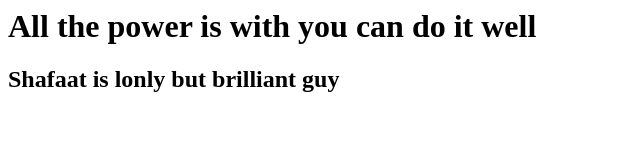
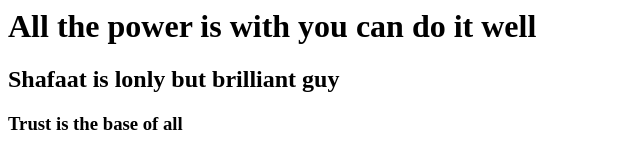
Before and after one commit to techtalkit/firstgitrepoaws, a plain HTML site: page index.html in a window 1280 px wide. Shown: the whole page, without its empty margins (0-640 px from the left). Drawn offline with Linux system fonts and the light colour scheme.

Commit message:
second quote

```diff
--- a/index.html
+++ b/index.html
@@ -2,6 +2,7 @@
 	<body>
 		<h1>All the power is with you can do it well</h1>
 		<h2>Shafaat is lonly but brilliant guy</h2>
+		<h3>Trust is the base of all</h3>
 	</body>
 
 </html>
```
